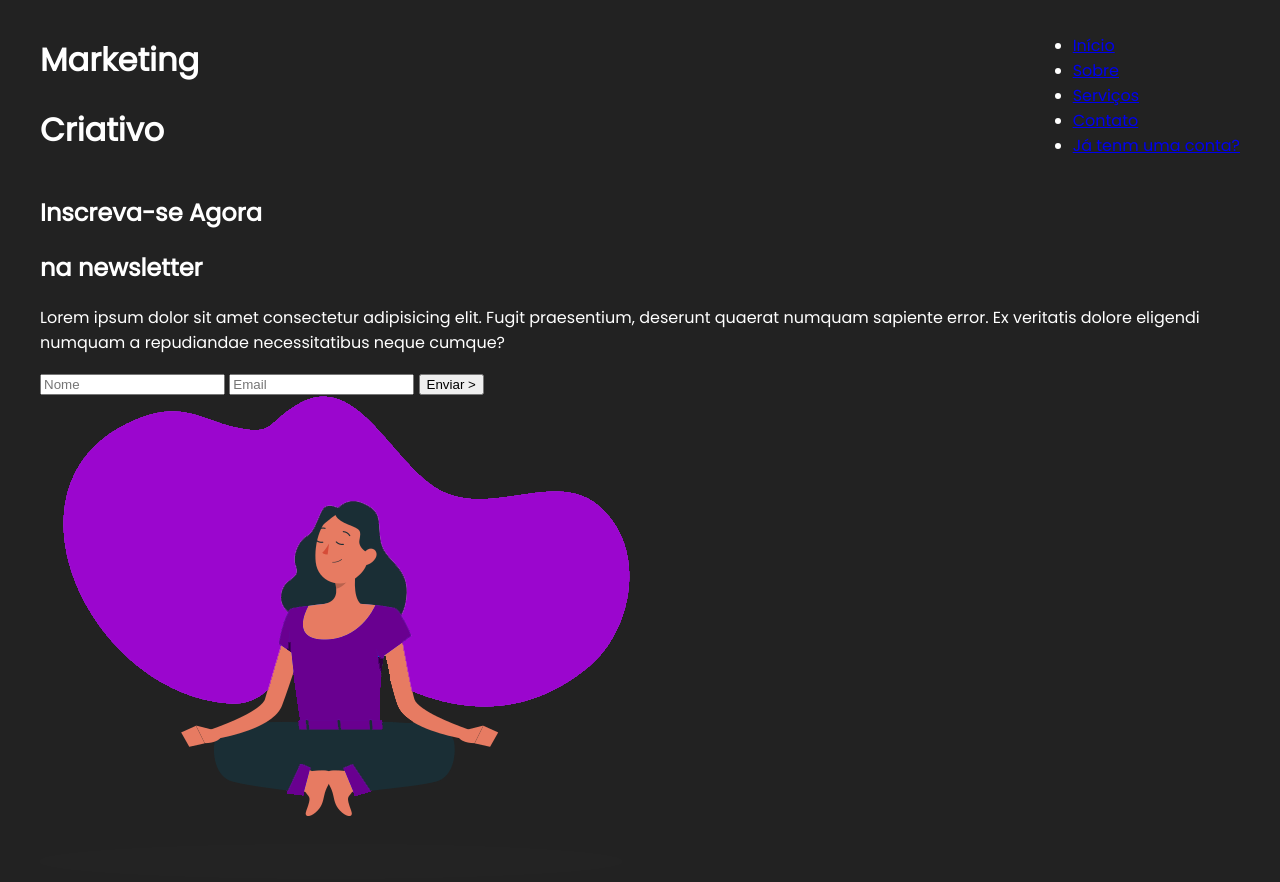
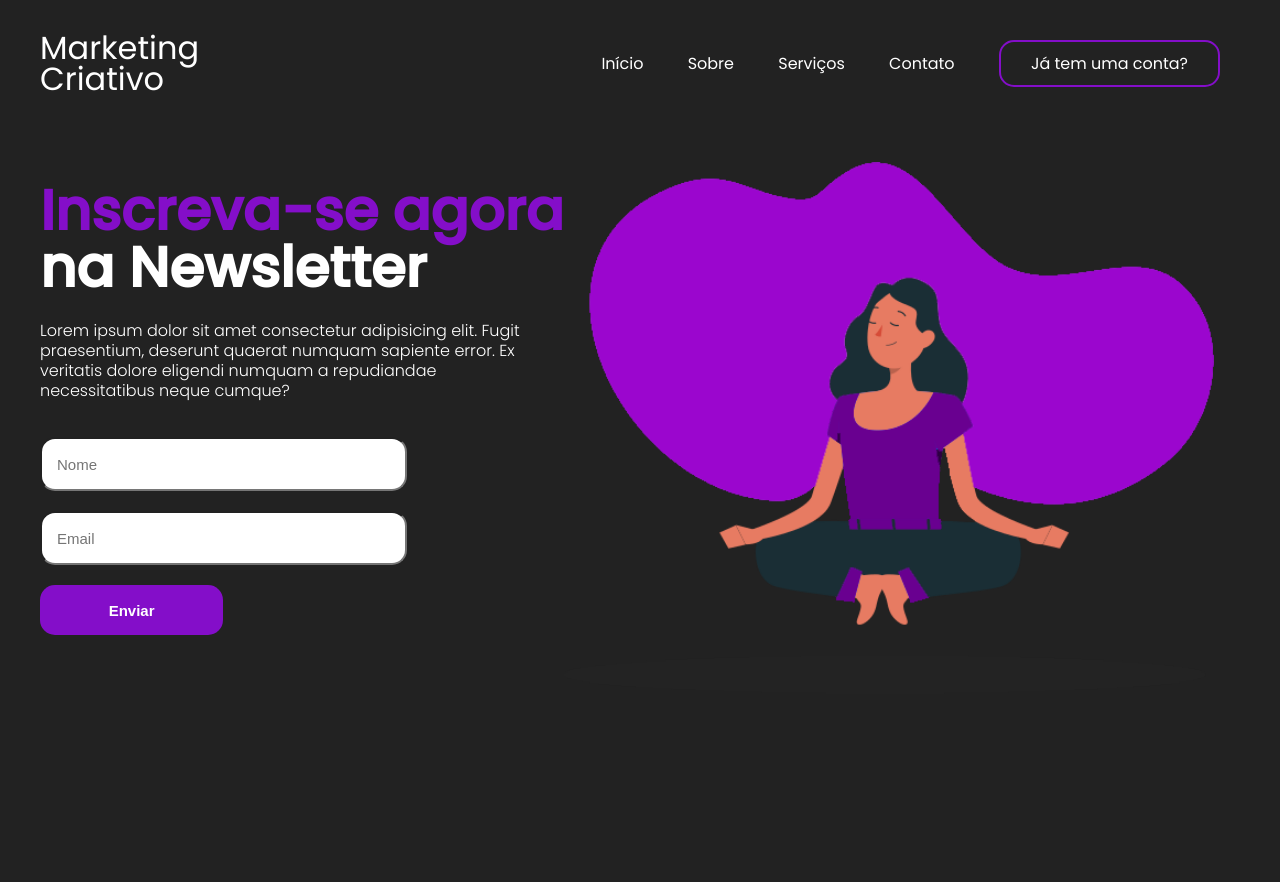
Before and after one commit to ilansilv/landing-page, a plain HTML site: page Index.html in a window 1280 px wide. After the commit the page ends 800 px from the top, so only its background shows below. Drawn offline with Linux system fonts and the light colour scheme.

Commit message:
finalização de estilo da página css

```diff
--- a/Index.html
+++ b/Index.html
@@ -19,14 +19,14 @@
         <li><a href="#">Sobre</a></li>
         <li><a href="#">Serviços</a></li>
         <li><a href="#">Contato</a></li>
-        <li><a href="#">Já tenm uma conta?</a></li>
+        <li><a href="#" id="inscreva-se-btn">Já tem uma conta?</a></li>
       </ul>
     </header>
 
     <main>
       <aside>
-        <h2>Inscreva-se Agora</h2>
-        <h2>na newsletter</h2>
+        <h2><span>Inscreva-se agora</span></h2>
+        <h2>na Newsletter</h2>
         <p>
           Lorem ipsum dolor sit amet consectetur adipisicing elit. Fugit
           praesentium, deserunt quaerat numquam sapiente error. Ex veritatis
@@ -35,7 +35,7 @@
         <form action="">
             <input type="text" name="" id="" placeholder="Nome">
             <input type="email" name="" id="" placeholder="Email">
-            <input type="submit" name="" id="" value="Enviar >">
+            <input type="submit" name="" id="" value="Enviar">
         </form>
       </aside>
 
--- a/styles/Style.css
+++ b/styles/Style.css
@@ -13,3 +13,95 @@ header{
     justify-content: space-between;
     align-items: center;
 }
+
+#title{
+    flex-direction: column;
+    line-height: 10px;
+}
+
+li{
+    display: inline-block;
+    margin: 20px;
+}
+
+a{
+    color: white;
+    text-decoration: none;
+}
+
+a:hover{
+    color: rgb(132, 14, 201);
+    transition: 0.3s all
+}
+
+#inscreva-se-btn{
+    border: 2px solid rgb(132, 14, 201);
+    padding: 10px 30px;
+    border-radius: 15px;
+}
+
+#inscreva-se-btn:hover{
+    background-color: rgb(132, 14, 201);
+    color: white;
+    transition: 0.5s all
+}
+
+h1{
+    font-weight: 200;
+}
+
+main{
+    display: flex;
+    flex-direction: row;
+    margin-top: 50px;
+}
+
+h2{
+    font-size: 56px;
+    line-height: 10px;
+    font-family: poppinsmedium;
+}
+
+span{
+    color: rgb(132, 14, 201);
+}
+
+p{
+    line-height: 20px;
+    max-width: 500px;
+    font-family: poppinslight;
+}
+
+img{
+    width: 650px;
+}
+
+form{
+    display: flex;
+    flex-direction: column;
+    width: 70%;
+}
+
+input{
+    margin-top: 20px;
+    height: 20px;
+    padding: 15px;
+    border-radius: 15px;
+    font-size: 15px;
+}
+
+form [type="submit"]{
+    height: 50px;
+    width: 50%;
+    background-color: rgb(132, 14, 201);
+    color: white;
+    font-weight: bold;
+    border: 0;
+}
+
+form [type="submit"]:hover{
+   cursor: pointer;
+   background-color: white;
+   color: rgb(132, 14, 201);
+   transition: 0.5s;
+}
```
